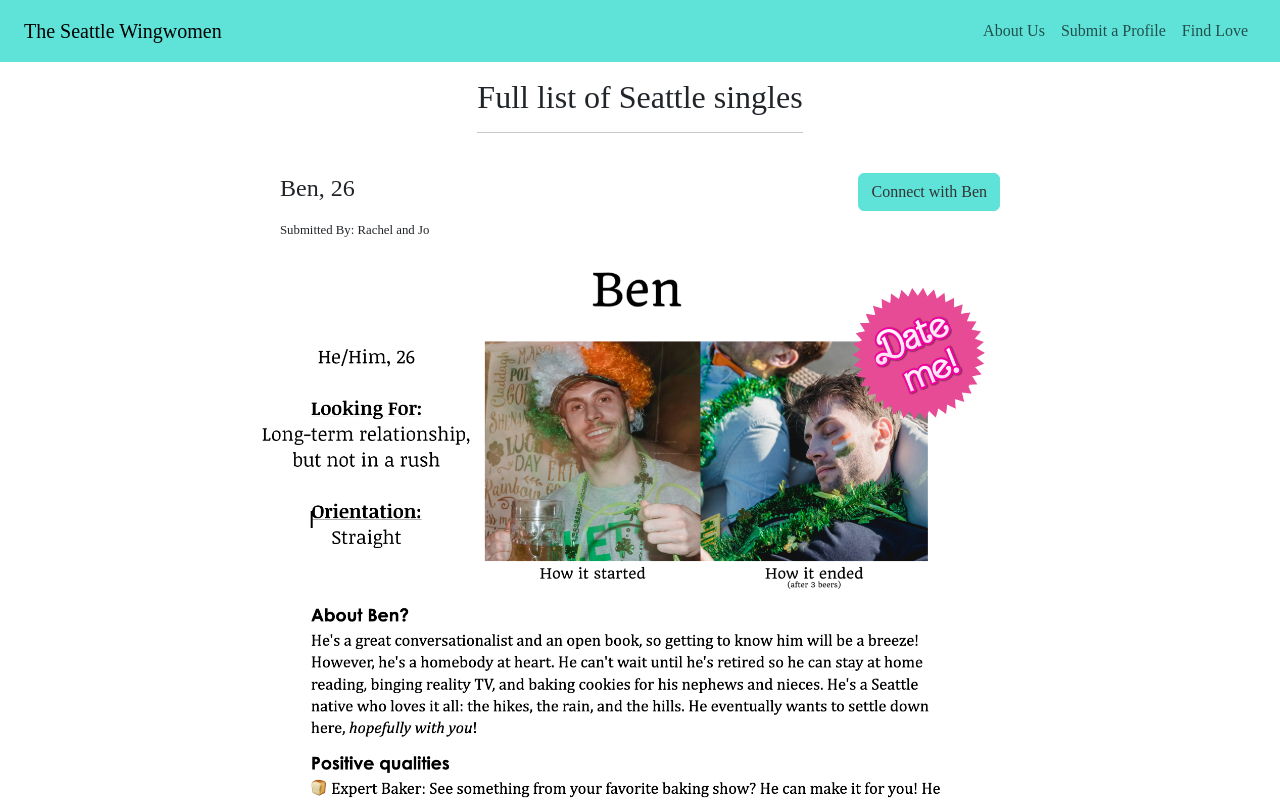
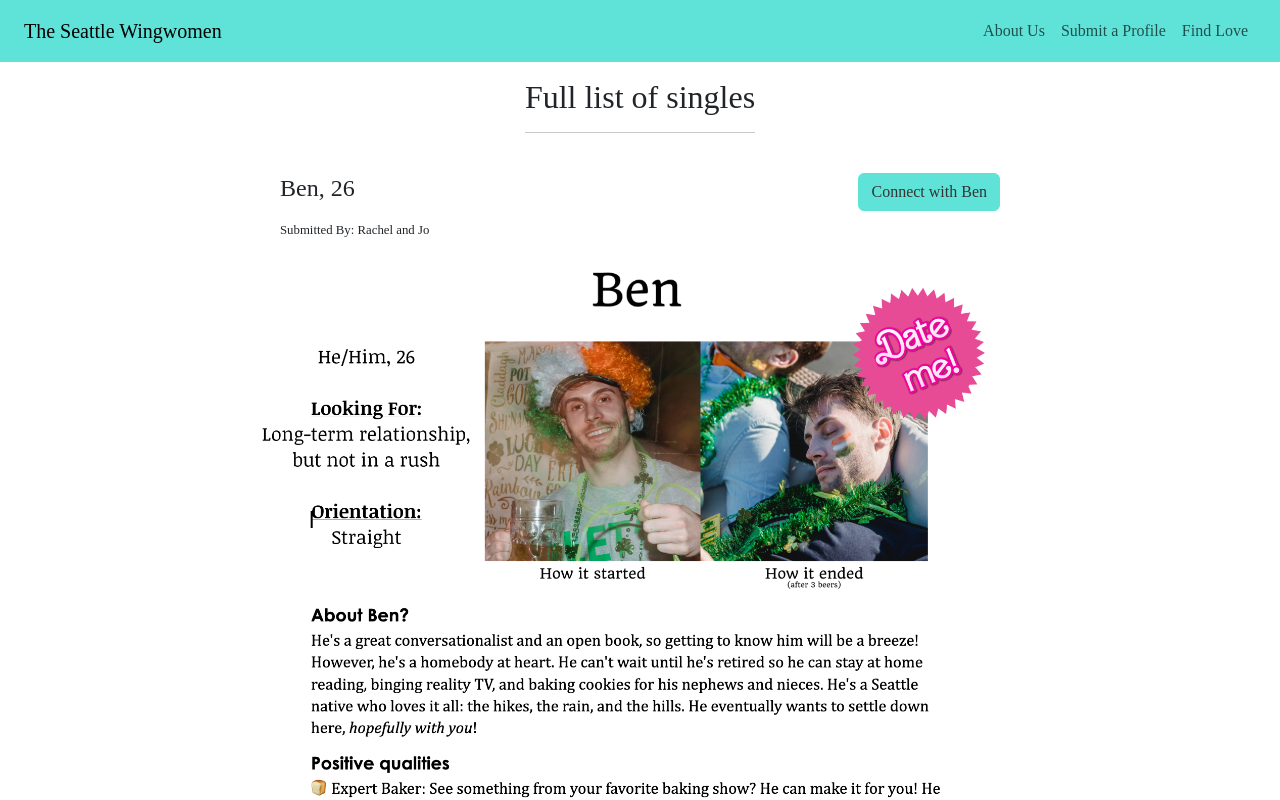
Before and after one commit to seattlewingwomen/seattlewingwomen.github.io, a React (Create React App) app: page /singles in a window 1280 px wide. Shown: the top 800 px of the page. Built offline with nearby package versions, Linux system fonts and the light colour scheme; no server answers; a web font is replaced by a local one.

Commit message:
update copy

```diff
--- a/src/pages/FindLovePage.js
+++ b/src/pages/FindLovePage.js
@@ -12,7 +12,7 @@ const FindLovePage = () => {
       <div className="page-body-container container-white">
         <div className="page-title-container">
           <DescriptionText>
-            <h2>Full list of Seattle singles</h2>
+            <h2>Full list of singles</h2>
             <hr />
           </DescriptionText>
         </div>
```
